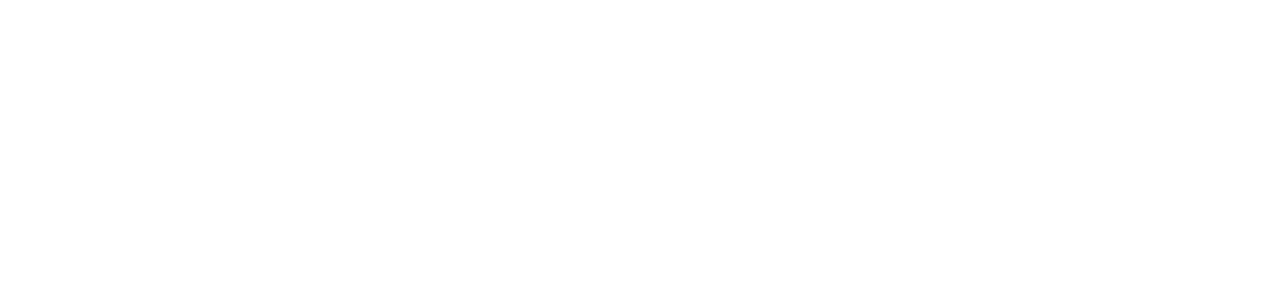
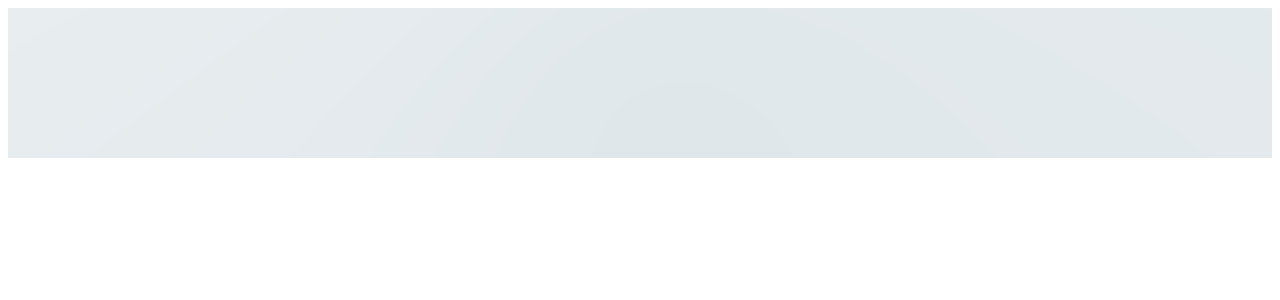
Before and after one commit to OndraSvec/obstacle-course-game, a React (Vite) app: page / in a window 1280 px wide. Shown: the top 300 px of the page. Built offline with nearby package versions, Linux system fonts and the light colour scheme.

Commit message:
Add react-three-fiber Canvas

```diff
--- a/src/App.jsx
+++ b/src/App.jsx
@@ -1,5 +1,22 @@
+import { Canvas } from "@react-three/fiber";
+import Experience from "./components/Experience";
+
 const App = () => {
-  return <></>;
+  return (
+    <>
+      <Canvas
+        shadows
+        camera={{
+          fov: 45,
+          near: 0.1,
+          far: 30,
+          position: [2.5, 4, 6],
+        }}
+      >
+        <Experience />
+      </Canvas>
+    </>
+  );
 };
 
 export default App;
```
